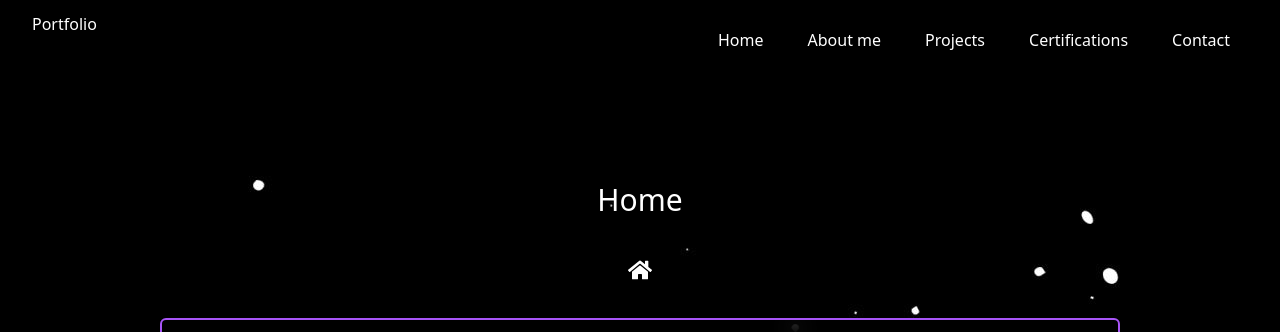
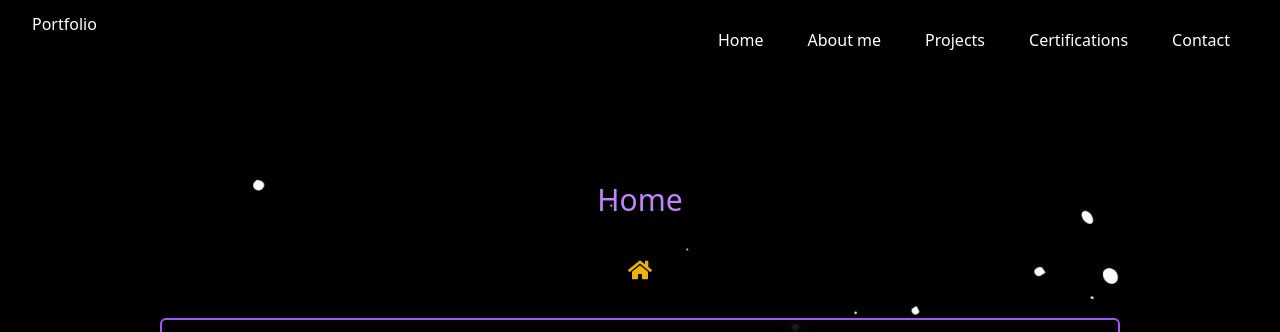
Before and after one commit to leocoiradas/Portfolio, a React (Vite) app: page / in a window 1280 px wide. Shown: the top 332 px of the page. Built offline with nearby package versions, Linux system fonts and the light colour scheme.

Commit message:
Reemplazos de elementos HTML + Cambios en los estilos del texto
Se reemplazaron los elementos HTML del componente, en concreto el section se reemplazó por un main.
Adicionalmente se añadieron estilos al texto dentro del componente correspondientes al nombre de la sección, descripción e ícono.

```diff
--- a/src/components/Page.jsx
+++ b/src/components/Page.jsx
@@ -2,14 +2,14 @@ import React from "react";
 
 function Page({children, info}){
     return(
-        <section className="flex flex-col justify-center items-center min-h-[90dvh] w-full gap-4 p-3">
+        <main className="flex flex-col justify-center items-center min-h-[90dvh] w-full gap-4 p-3">
             <article className="w-[75vw] flex flex-col justify-center items-center p-5 text-xl text-center text-white gap-5">
-                <h1 className="text-3xl">{info.title}</h1>
-                <p>{info.comment}</p>
-                <p className="text-2xl">{info.icon}</p>
+                <h1 className="text-3xl text-purple-400 font-sans">{info.title}</h1>
+                <p className="font-mono">{info.comment}</p>
+                <p className="text-2xl text-yellow-500">{info.icon}</p>
             </article>
             {children}
-        </section>
+        </main>
     )
 }
 
```
